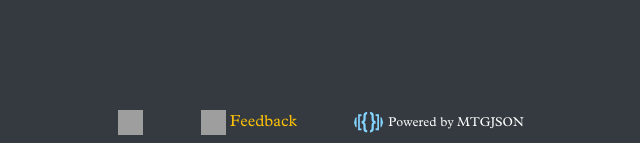
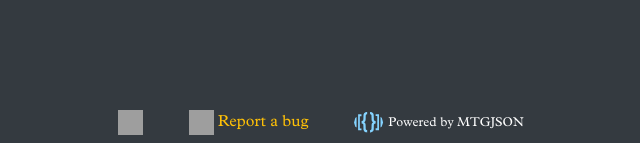
Before and after one commit to icobg123/modern-spike, a Flask app: template templates/index.html in a window 1280 px wide. Shown: the part 657-800 px from the top of the page, without its empty margins (319-959 px from the left). Run offline with Flask 2, Linux system fonts and the light colour scheme; the template is opened without the code that fills it: most values are stand-ins (such as "Sample title", 1, 10 or a date in 2020); grey boxes marked "Sample" are stand-in pictures; some libraries are stand-ins or nearby versions; some web fonts are replaced; grey boxes are pictures that could not be loaded.

Commit message:
rename feedback to report a bug

```diff
--- a/static/sw.js
+++ b/static/sw.js
@@ -1,6 +1,6 @@
 // This is based on the First Progressive Web App Tutorial by Google
 // https://codelabs.developers.google.com/codelabs/your-first-pwapp/
-const cacheName = 'modern-spike-PWA-42';
+const cacheName = 'modern-spike-PWA-412';
 const filesToCache = [
     '/static/bootstrap/js/jquery-3.5.1.min.js',
     '/static/bootstrap/js/bootstrap.min.js',
--- a/templates/index.html
+++ b/templates/index.html
@@ -464,7 +464,7 @@
                                          src="{{ url_for('static' , filename='images/bootstrap-icons/chat-square-text.svg') }}"
                                          width="25"
                                          height="25"
-                                         alt="Feedback form">Feedback
+                                         alt="Feedback form">Report a bug
                                 </a>
 
 
```
